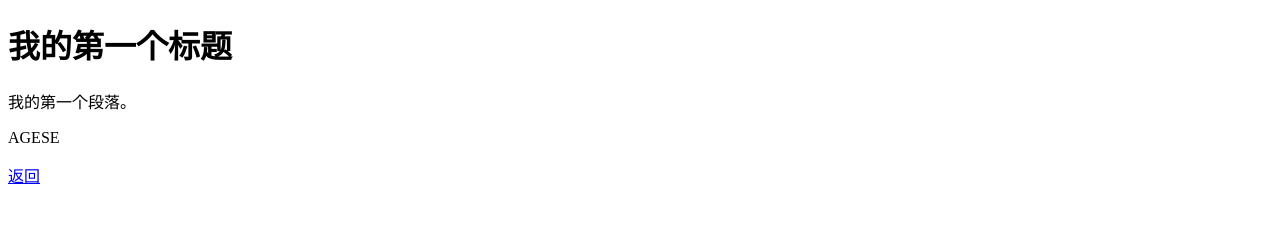
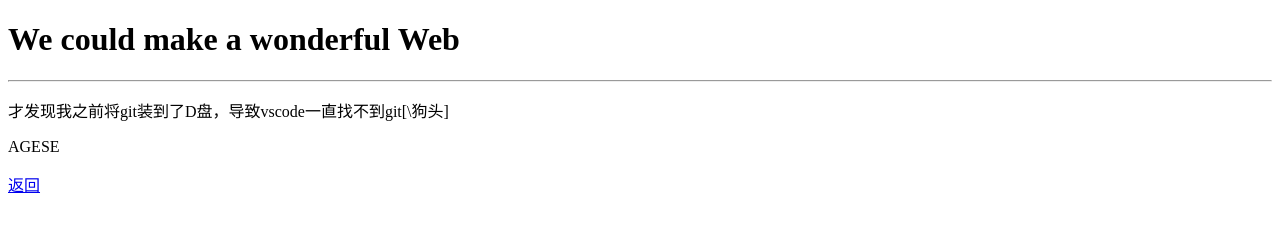
Before and after one commit to No-Code-No-Life-in-EL/EL-Code, a plain HTML site: page dist/AGESE.html in a window 1280 px wide. Drawn offline with Linux system fonts and the light colour scheme.

Commit message:
finally~

```diff
--- a/dist/AGESE.html
+++ b/dist/AGESE.html
@@ -7,8 +7,9 @@
 </head>
 
 <body>
-    <h1>我的第一个标题</h1>
-    <p>我的第一个段落。</p>
+    <h1>We could make a wonderful Web</h1>
+    <hr>
+    <p>才发现我之前将git装到了D盘，导致vscode一直找不到git[\狗头]</p>
     <p>AGESE</p>
     <div>
         <a href="./index.html" rel="index">返回</a>
```
